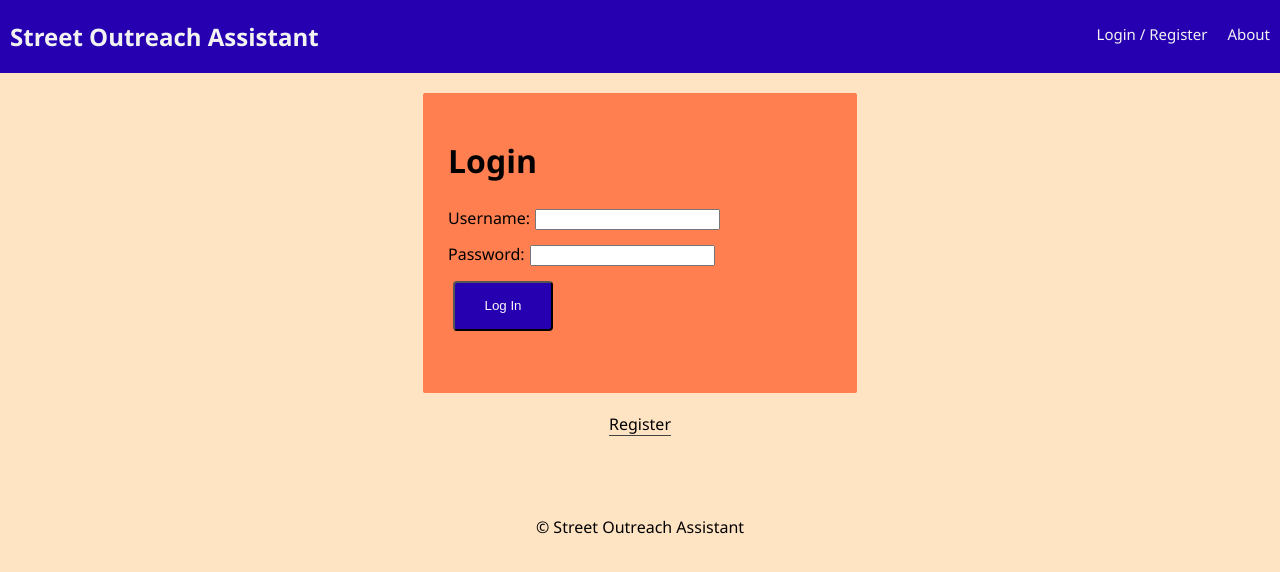
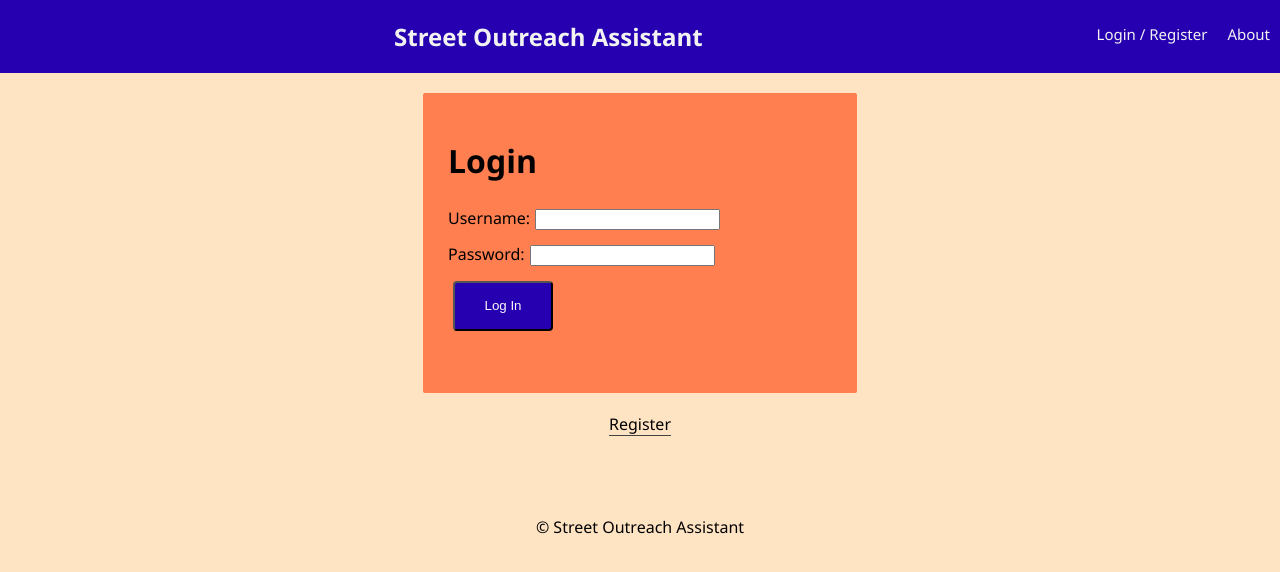
Before and after one commit to joelburdorf/joel-solo-project, a React app: page /#/surveyEditName in a window 1280 px wide. Built offline with nearby package versions, Linux system fonts and the light colour scheme.

Commit message:
changed CSS in Nav.js

```diff
--- a/src/components/Nav/Nav.css
+++ b/src/components/Nav/Nav.css
@@ -10,7 +10,7 @@
 .nav {
   overflow: hidden;
   background-color: #2600b0;
-  text-align: cen;
+  text-align: center;
 }
 
 .nav-link {
--- a/src/components/SurveyComponents/SurveyEditName/SurveyEditName.js
+++ b/src/components/SurveyComponents/SurveyEditName/SurveyEditName.js
@@ -17,6 +17,7 @@ class SurveyEditName extends Component {
         });
     }
     // alert user to fill in name
+    // then dispatch name to redux then PUT to DB
     editName = event => {
         event.preventDefault();
             if (this.state.name === '') {
```
